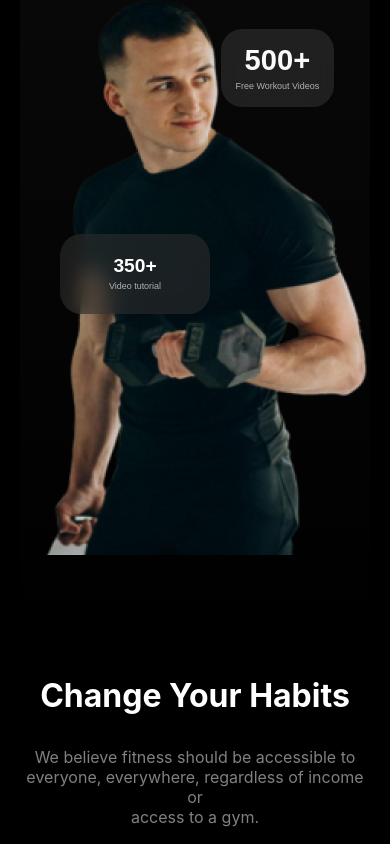
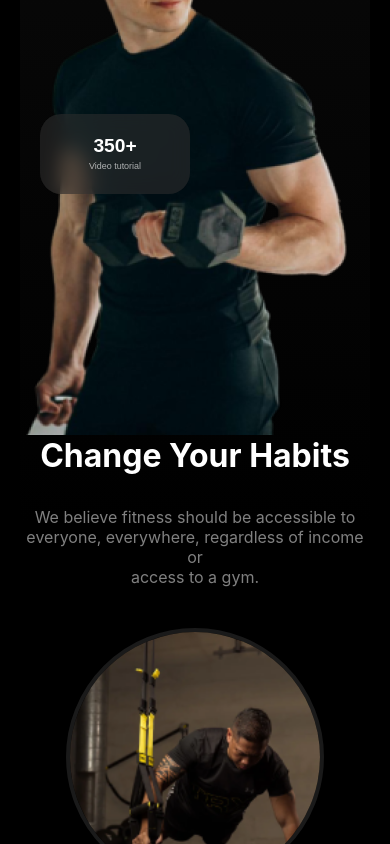
Before and after one commit to rakibulhasan-0/Assaignment-02, a plain HTML site: page index.html in a window 390 px wide. Shown: the part 729-1573 px from the top of the page. Drawn offline with Linux system fonts and the light colour scheme; a web font is replaced by a local one.

Commit message:
horizontal problem solved

```diff
--- a/styles/assain.css
+++ b/styles/assain.css
@@ -235,15 +235,10 @@ nav > h3{
     .nav-link , .nav-item{
         display: none;
     }
-    /* header{
-        width: 100%;
-    } */
     .fitness{
         font-size: 2.02rem;
     }
     .fitness , .hamburger{
-        /* margin-left: 20px;
-        margin-right: 20px; */
         justify-content: space-between;
         align-items: center;
     }
@@ -308,7 +303,10 @@ nav > h3{
     }
     .pic-1{
         position: relative;
-        left: 20px;
+        /* border: 2px solid red; */
+        justify-content: center;
+        align-items: center;
+        margin-top: -120px;
         width: 100%;
     }
     .mar-20{
@@ -339,6 +337,11 @@ nav > h3{
         font-weight: 400;
     }
     /* habit */
+    .container-3{
+        /* border: 2px solid red; */
+        /* overflow: hidden; */
+        margin-top: -120px;
+    }
     .title-com{
         font-size: 2rem;
         color: #FFFFFF;
```
